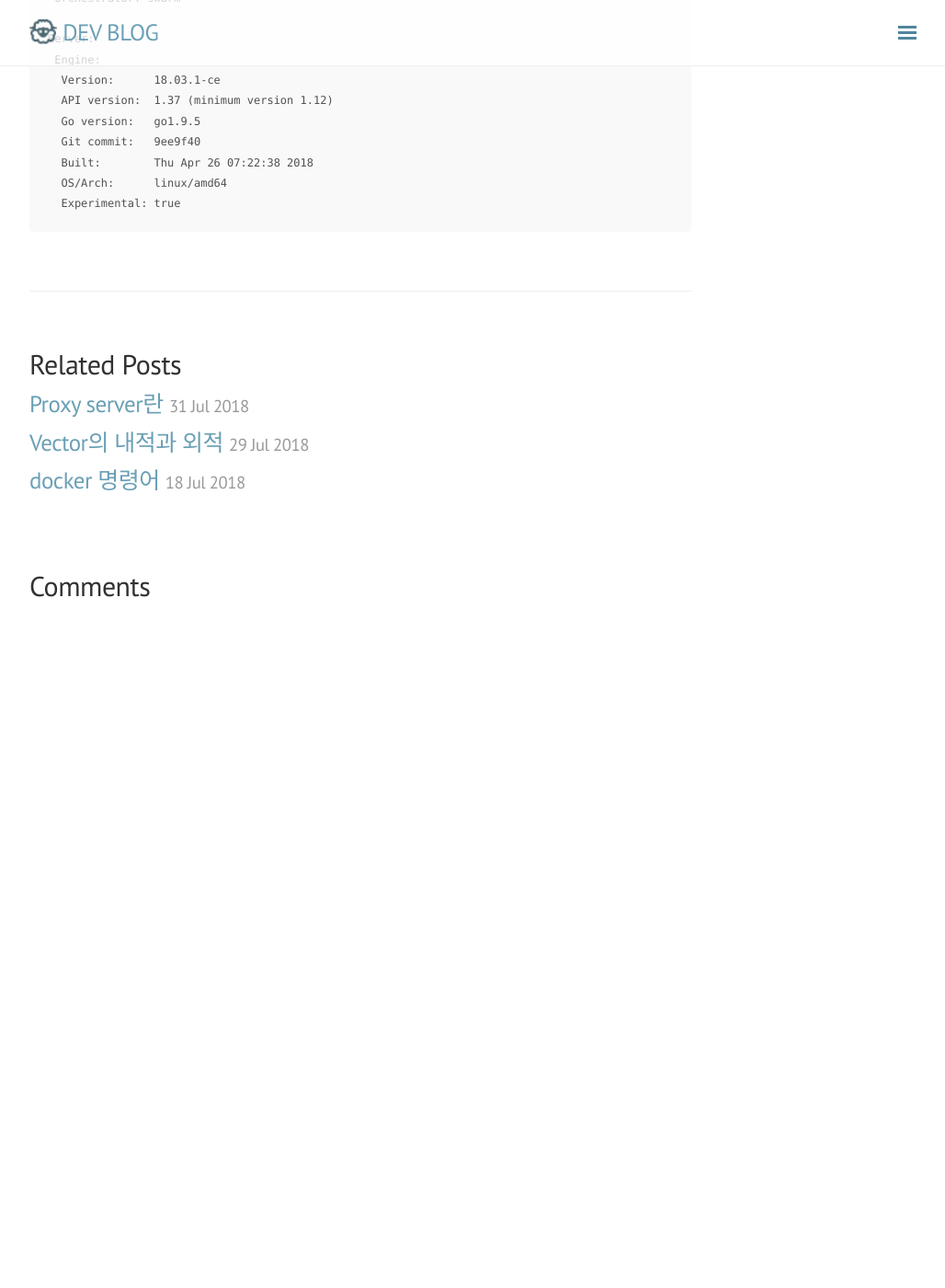
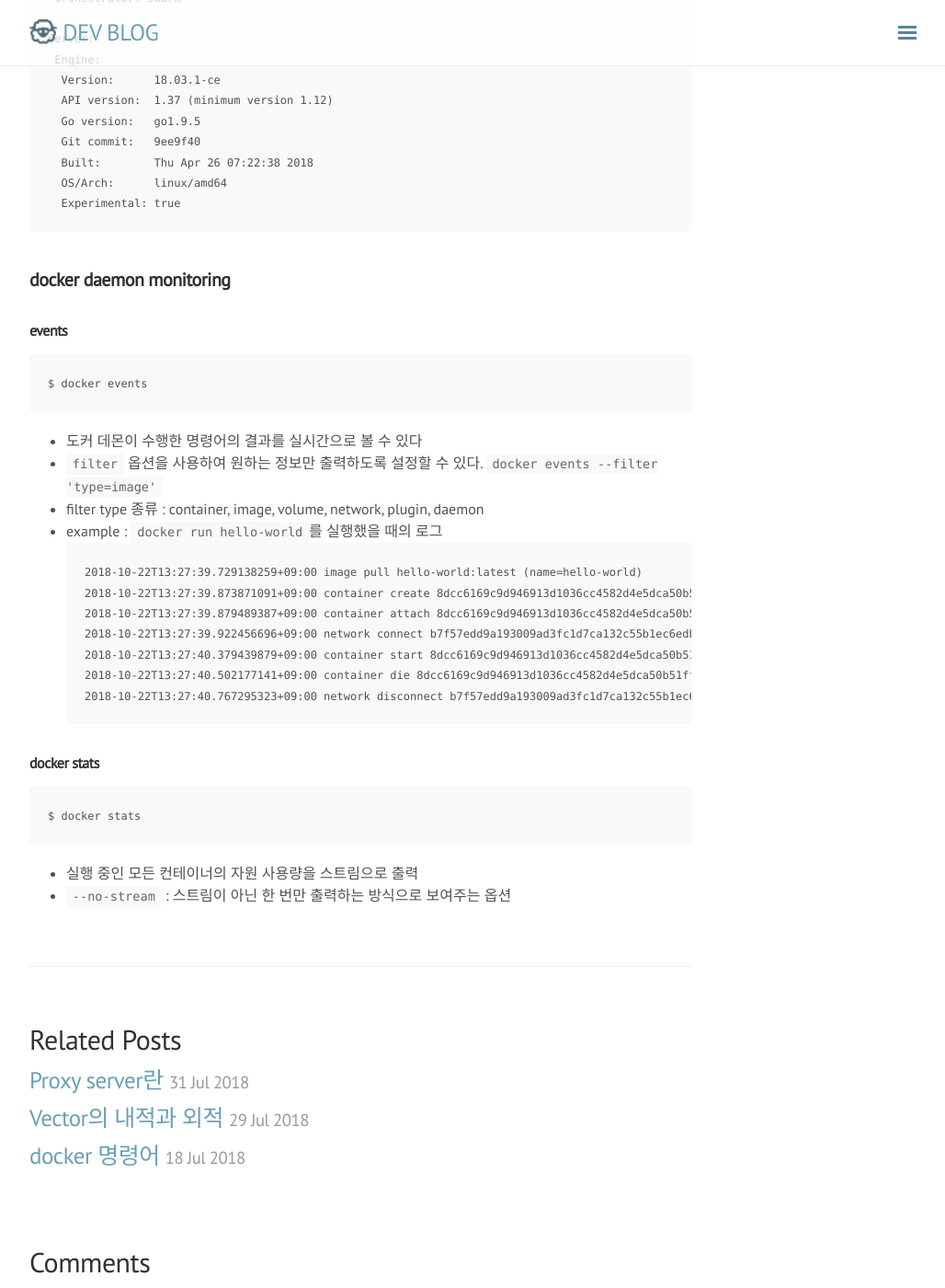
Before and after one commit to rmcodestar/rmcodestar.github.io, a Jekyll site: the page built from _posts/2018-07-25-docker-daemon.md, in a window 1280 px wide and 1400 px high, scrolled down 1168 px. Shown: the whole window at 92% size, without its empty margins (248-1276 px from the left). Built offline with Jekyll 4.4.1, drawn with Linux system fonts in a browser that asks for light colours; nearby versions of some CDN libraries; comment, search, counter and statistics services are not loaded; before the commit the page ends 1834 px from its top, so only the background shows below that.

Commit message:
Update 2018-07-25-docker-daemon.md

````diff
--- a/_posts/2018-07-25-docker-daemon.md
+++ b/_posts/2018-07-25-docker-daemon.md
@@ -49,3 +49,30 @@ Server:
   OS/Arch:      linux/amd64
   Experimental: true
 ```
+
+## docker daemon monitoring
+
+### events
+```
+$ docker events
+```
+* 도커 데몬이 수행한 명령어의 결과를 실시간으로 볼 수 있다
+* `filter` 옵션을 사용하여 원하는 정보만 출력하도록 설정할 수 있다. `docker events --filter 'type=image'`
+* filter type 종류 : container, image, volume, network, plugin, daemon
+* example : `docker run hello-world`를 실행했을 때의 로그
+```
+2018-10-22T13:27:39.729138259+09:00 image pull hello-world:latest (name=hello-world)
+2018-10-22T13:27:39.873871091+09:00 container create 8dcc6169c9d946913d1036cc4582d4e5dca50b51ffc6a58523cb850975c64823 (image=hello-world, name=practical_saha)
+2018-10-22T13:27:39.879489387+09:00 container attach 8dcc6169c9d946913d1036cc4582d4e5dca50b51ffc6a58523cb850975c64823 (image=hello-world, name=practical_saha)
+2018-10-22T13:27:39.922456696+09:00 network connect b7f57edd9a193009ad3fc1d7ca132c55b1ec6edba5f87763b4c137212af8cbb6 (container=8dcc6169c9d946913d1036cc4582d4e5dca50b51ffc6a58523cb850975c64823, name=bridge, type=bridge)
+2018-10-22T13:27:40.379439879+09:00 container start 8dcc6169c9d946913d1036cc4582d4e5dca50b51ffc6a58523cb850975c64823 (image=hello-world, name=practical_saha)
+2018-10-22T13:27:40.502177141+09:00 container die 8dcc6169c9d946913d1036cc4582d4e5dca50b51ffc6a58523cb850975c64823 (exitCode=0, image=hello-world, name=practical_saha)
+2018-10-22T13:27:40.767295323+09:00 network disconnect b7f57edd9a193009ad3fc1d7ca132c55b1ec6edba5f87763b4c137212af8cbb6 (container=8dcc6169c9d946913d1036cc4582d4e5dca50b51ffc6a58523cb850975c64823, name=bridge, type=bridge)
+```
+
+### docker stats
+```
+$ docker stats
+```
+* 실행 중인 모든 컨테이너의 자원 사용량을 스트림으로 출력
+* `--no-stream` : 스트림이 아닌 한 번만 출력하는 방식으로 보여주는 옵션
````
